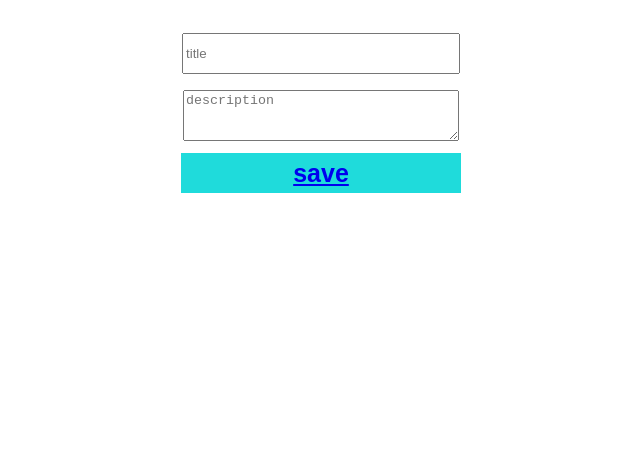
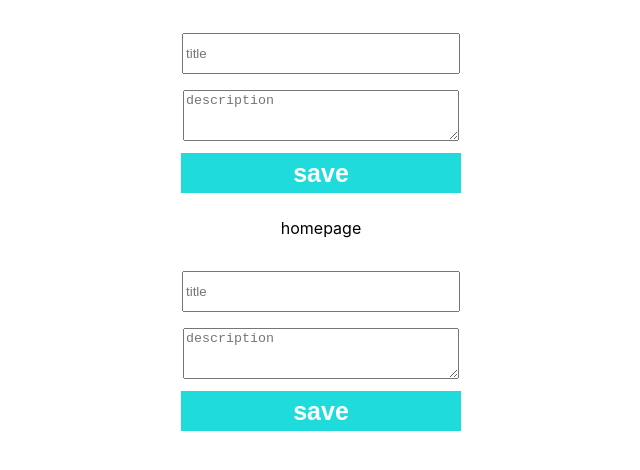
Before and after one commit to rajivravindrapathak/CRUD_Assignment, a React (Create React App) app: page /homepage in a window 1280 px wide. Shown: the top 470 px of the page, without its empty margins (319-959 px from the left). Built offline with nearby package versions, Linux system fonts and the light colour scheme.

Commit message:
Add files via upload

```diff
--- a/src/Components/AllRoutes.jsx
+++ b/src/Components/AllRoutes.jsx
@@ -1,6 +1,7 @@
 import React from 'react'
 import { Route, Routes } from 'react-router-dom'
 import CreatenewissuePage from './CreatenewissuePage'
+import HomePage from './HomePage'
 
 const AllRoutes = () => {
 
@@ -8,9 +9,9 @@ const AllRoutes = () => {
     return (
         <>
             <CreatenewissuePage />
-            {/* <Routes>
-                <Route path='/' element={<CreatenewissuePage />} />
-            </Routes> */}
+            <Routes>
+                <Route path='/homepage' element={<HomePage />} />
+            </Routes>
         </>
     )
 }
--- a/src/Components/CreatenewissuePage.jsx
+++ b/src/Components/CreatenewissuePage.jsx
@@ -1,12 +1,28 @@
-import React from 'react'
-import { Link } from 'react-router-dom'
+import React, { useState } from 'react'
+// import { Link } from 'react-router-dom'
 
-const CreatenewissuePage = () => {
+const CreatenewissuePage = ({ handleAdd }) => {
+
+    const [text, setText] = useState([])
+
     return (
         <div className='container'>
-            <input placeholder='title' /><br />
-            <textarea placeholder='description' /><br />
-            <button className='saveButton'><Link>save</Link></button>
+            <input type='text' placeholder='title' /><br />
+            <textarea placeholder='description' onChange={(e) => {
+                setText(e.target.value)
+            }} /><br />
+            <button className='saveButton'
+            onClick={() => {
+                handleAdd(text)
+                fetch("http://localhost:8080/tasks", {
+                    method: "POST",
+                    body: JSON.stringify({ title: text, purchased: false }),
+                    headers: {
+                        "content-type": "application/json"
+                    },
+                })
+             }}
+            >save</button>
         </div>
     )
 }
--- a/src/Components/HomePage.jsx
+++ b/src/Components/HomePage.jsx
@@ -1,9 +1,30 @@
-import React from 'react'
+import React, { useState } from 'react'
+import CreatenewissuePage from './CreatenewissuePage'
+import HomedetailPage from './HomedetailPage'
 
 const HomePage = () => {
+
+    const [todos, setTodos] = useState([])
+
+    const addTodo = (data) => {
+        const t = {
+            id: 1,
+            title: data,
+            status: false
+        }
+        setTodos([...todos, t])
+    }
+
     return (
         <div>
+            <p>homepage</p>
+            <div className="Divtodo">
+                { todos.map((e) => (
+                    <HomedetailPage  todo={e} key={e.id}  />
 
+                ))}
+            </div>
+            <CreatenewissuePage handleAdd={ addTodo } />
         </div>
     )
 }
--- /dev/null
+++ b/src/Components/HomedetailPage.jsx
@@ -0,0 +1,11 @@
+import React from 'react'
+
+const HomedetailPage = ({ todo }) => {
+    return (
+        <div>
+            { todo.title }
+        </div>
+    )
+}
+
+export default HomedetailPage
```
